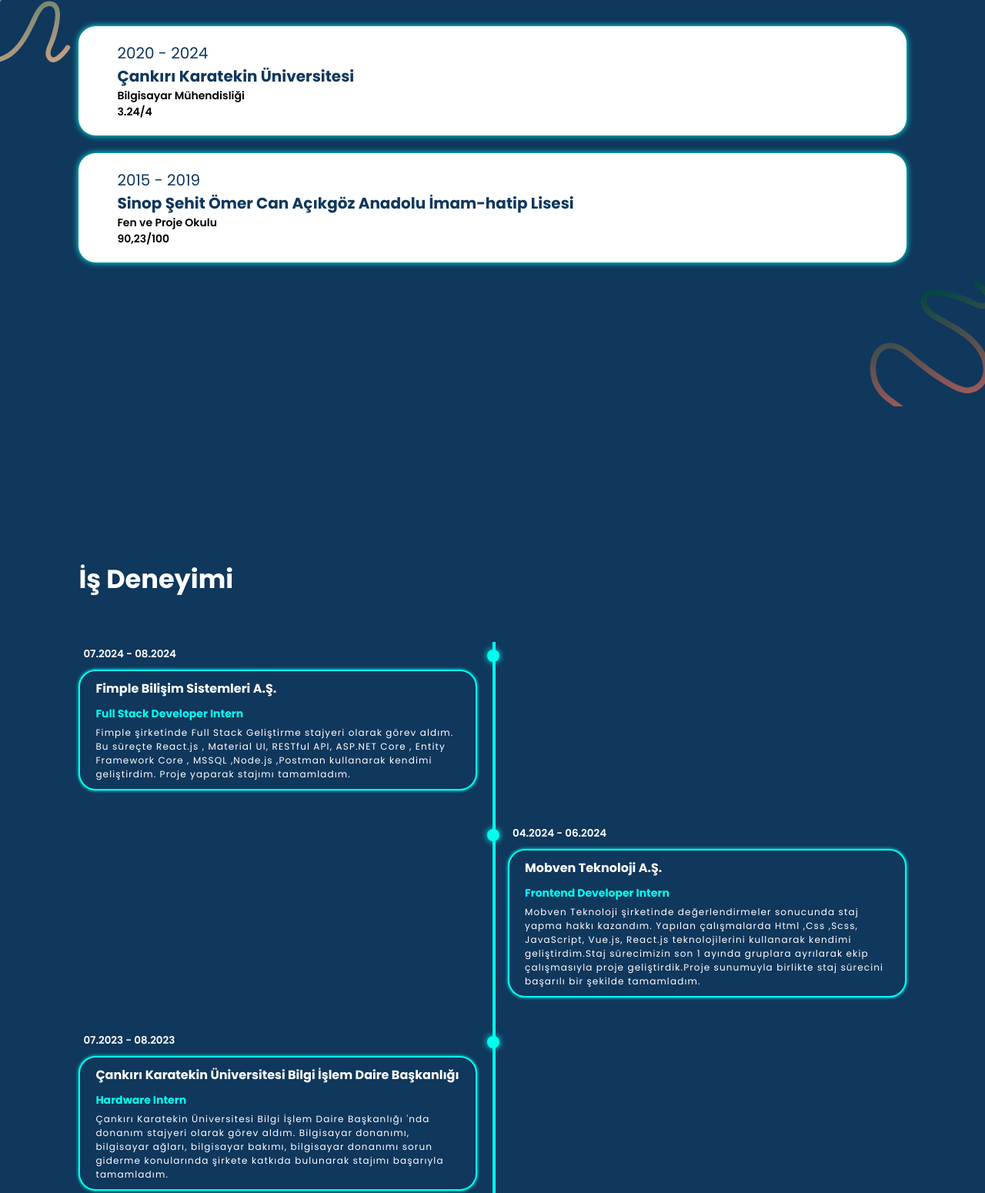
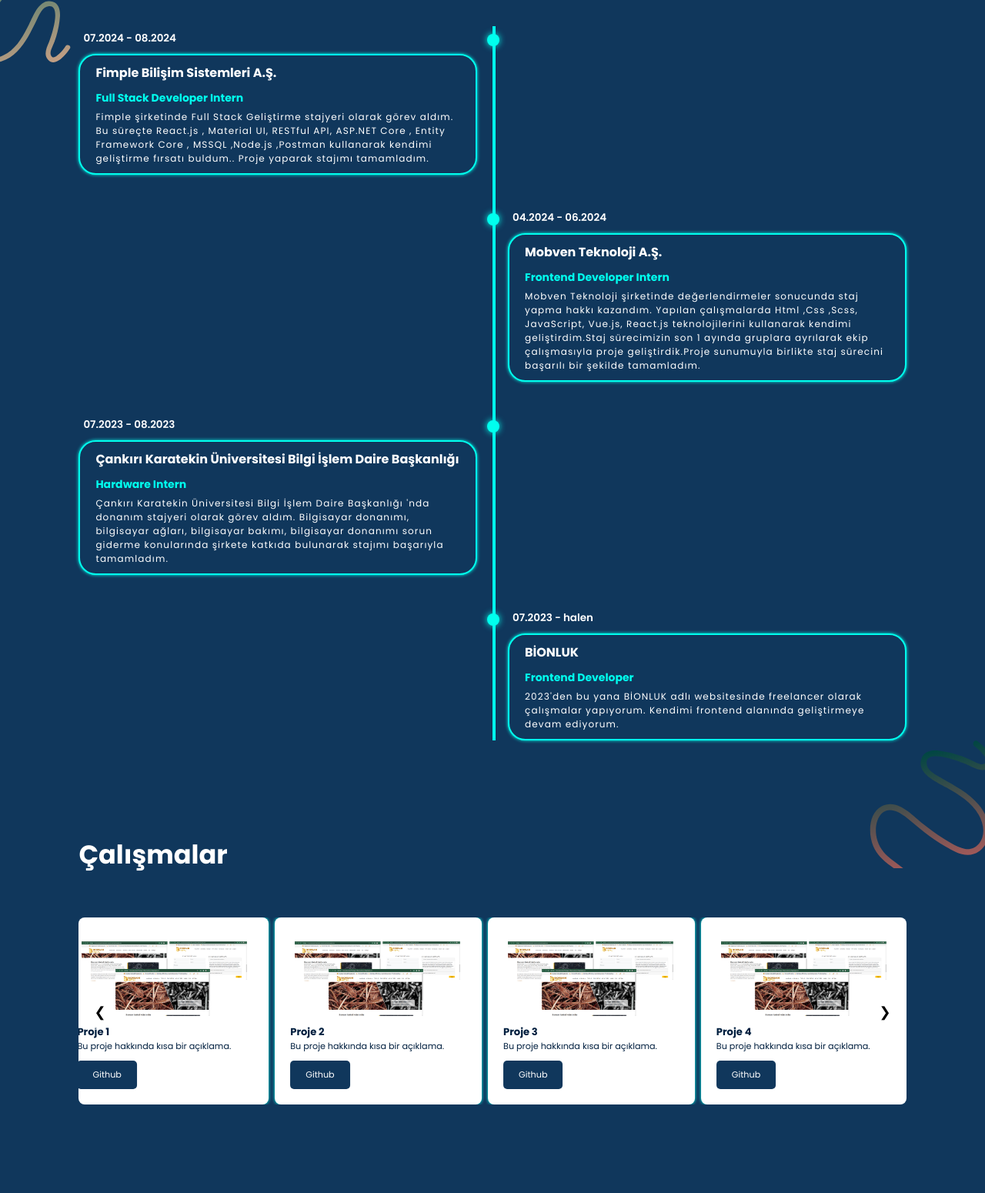
Before and after one commit to BuseNurAydn/my-portfolio-website, a plain HTML site: page index.html in a window 1280 px wide. Shown: the part 1043-2593 px from the top of the page at 77% size. Drawn offline with Linux system fonts and the light colour scheme.

Commit message:
düzenlemeler ve eklemeler yapılıyor

```diff
--- a/css/style.css
+++ b/css/style.css
@@ -205,9 +205,10 @@
     color: #10375C;
 }
 /*HOME CSS END */
-/*EDUCATİON START*/
-.edu-container{
-   max-width: 1200px;
+/*WORK CSS START*/
+.heading{
+    font-size: 3rem;
+    margin: 5rem 0;
 }
 .waveContainer{
     position: relative;
@@ -222,36 +223,6 @@
     position: absolute;
     right: -10em;
     max-width: 160px;
-}
-.edu-box{
-    background-color: #fff;
-    color: var(--bg2-color);
-    padding: 20px 50px;
-    border-radius: 2rem;
-    box-shadow: 0 0 8px var(--second-main-color);
-    cursor: pointer;
-    transition: 0.4s ease;
-    margin-bottom: 2rem;
-}
-.edu-box:hover{
-  box-shadow: 0 0 14px var(--second-main-color);
-}
-.edu-box h3{
-    font-size: 20px;
-}
-.edu-box h4,.notes{
-    font-size: 14px;
-    color: #000;
-    font-weight: 600;
-}
-.edu-date{
-    font-size: 20px;
-}
-/*EDUCATİON END*/
-/*WORK CSS START*/
-.heading{
-    font-size: 3rem;
-    margin: 5rem 0;
 }
 .timeline-items{
     max-width: 1200px;
@@ -323,3 +294,58 @@
     font-size: 12px ;
     letter-spacing: 0.1rem;
  }
+/*WORK CSS END*/
+/*PROJECT CSS START*/
+.carousel {
+    position: relative;
+    max-width: 1200px;
+    margin: auto;
+    overflow: hidden;
+    border-radius: 8px;
+}
+.carousel-container {
+    display: flex;
+    transition: transform 0.5s ease-in-out;
+}
+.card {
+    min-width: calc(100% / 4); /* 4 kart için %25 genişlik */
+    box-shadow: 0 0px 4px var(--second-main-color);
+    box-sizing: border-box;
+    padding: 20px;
+    background-color: white;
+    color: #001F3F;
+    border-radius: 8px;
+    margin-right: 8px;
+}
+.card img {
+    max-width: 100%;
+    max-height: max-content;
+    border-radius: 8px;
+}
+.button {
+    display: inline-block;
+    margin-top: 10px;
+    padding: 10px 20px;
+    background-color: var(--bg2-color);
+    color: white;
+    text-decoration: none;
+    border-radius: 5px;
+}
+.prev, .next {
+    position: absolute;
+    top: 50%;
+    transform: translateY(-50%);
+    background-color: rgba(255, 255, 255, 0.7);
+    border: none;
+    border-radius: 50%;
+    padding: 10px;
+    cursor: pointer;
+    font-size: 18px;
+    z-index: 100;
+}
+.prev {
+    left: 10px;
+}
+.next {
+    right: 10px;
+}
--- a/index.html
+++ b/index.html
@@ -30,10 +30,9 @@
 
         <nav class="navbar">
             <a href="#home" class="active">Hakkımda</a>
-            <a href="#education">Eğitim</a>
             <a href="#work">İş deneyimi</a>
             <a href="#competencies">Yetkinlikler</a>
-            <a href="#projects">Projeler</a>
+            <a href="#projects">Çalışmalar</a>
         </nav>
     </header>
     <!--HEADER END-->
@@ -61,8 +60,9 @@
 
             </div>
             <div class="btn-group">
-                <a href="#" class="buton">CV</a>
-                <a href="#" class="buton">Bana Ulaşın</a>
+                <a href="https://drive.google.com/file/d/1dx4eZtaG2lGLCyFPb0uDxHf_OD67GNTJ/view?usp=drive_link
+                " class="buton" target="_blank">CV</a>
+                <a href="mailto:busenuraydin521@gmail.com" class="buton">Bana Ulaşın</a>
             </div>
         </div>
 
@@ -72,35 +72,12 @@
     </section>
     <!--HAKKIMDA END-->
 
-     <!--EDUCATİON START-->
-    <section class="education" id="education">
-        <h2 class="heading">Eğitim</h2>
+    <!--WORK START-->
+    <section class="work" id="work">
+        <h2 class="heading">İş Deneyimi</h2>
         <div class="waveContainer">
             <img class="img-wave" src="img/svg/çizgi.svg" alt="">
         </div>
-        <div class="edu-container">
-            <div class="edu-box">
-                <div class="edu-date">2020 - 2024</div>
-                <h3>Çankırı Karatekin Üniversitesi</h3>
-                <h4>Bilgisayar Mühendisliği</h4>
-                <span class="notes">3.24/4</span>
-            </div>
-            <div class="edu-box">
-                <div class="edu-date">2015 - 2019</div>
-                <h3>Sinop Şehit Ömer Can Açıkgöz Anadolu İmam-hatip Lisesi</h3>
-                <h4>Fen ve Proje Okulu</h4>
-                <span class="notes">90,23/100</span>
-            </div>
-            <div class="waveContainer">
-                <img class="img-wave-end" src="img/svg/çizgialt.svg" alt="">
-            </div>
-        </div>
-    </section>
-     <!--EDUCATİON END-->
-
-    <!--WORK START-->
-    <section class="work" id="work">
-        <h2 class="heading">İş Deneyimi</h2>
         <div class="timeline-items">
             <div class="timeline-item">
                 <div class="timeline-dot"></div>
@@ -111,7 +88,7 @@
                     <p>Fimple şirketinde Full Stack Geliştirme stajyeri olarak görev
                         aldım. Bu süreçte React.js , Material UI, RESTful API, ASP.NET
                         Core , Entity Framework Core , MSSQL ,Node.js ,Postman
-                        kullanarak kendimi geliştirdim. Proje yaparak stajımı
+                        kullanarak kendimi geliştirme fırsatı buldum.. Proje yaparak stajımı
                         tamamladım.
                         </p>
                 </div>
@@ -154,10 +131,54 @@
                         geliştirmeye devam ediyorum.</p>
                 </div>
             </div>
-
+        </div>
+        <div class="waveContainer">
+            <img class="img-wave-end" src="img/svg/çizgialt.svg" alt="">
         </div>
     </section>
     <!--WORK END-->
+    <!--PROJECTS START-->
+       <section class="project" id="projects">
+        <h2 class="heading">Çalışmalar</h2>
+        <div class="carousel">
+            <div class="carousel-container">
+                <div class="card">
+                    <img src="./img/Adsız tasarım (1).png" alt="Proje 1">
+                    <h3>Proje 1</h3>
+                    <p>Bu proje hakkında kısa bir açıklama.</p>
+                    <a href="#" class="button">Github</a>
+                </div>
+                <div class="card">
+                    <img src="./img/Adsız tasarım (1).png" alt="Proje 2">
+                    <h3>Proje 2</h3>
+                    <p>Bu proje hakkında kısa bir açıklama.</p>
+                    <a href="#" class="button">Github</a>
+                </div>
+                <div class="card">
+                    <img src="./img/Adsız tasarım (1).png" alt="Proje 3">
+                    <h3>Proje 3</h3>
+                    <p>Bu proje hakkında kısa bir açıklama.</p>
+                    <a href="#" class="button">Github</a>
+                </div>
+                <div class="card">
+                    <img src="./img/Adsız tasarım (1).png" alt="Proje 4">
+                    <h3>Proje 4</h3>
+                    <p>Bu proje hakkında kısa bir açıklama.</p>
+                    <a href="#" class="button">Github</a>
+                </div>
+                <div class="card">
+                    <img src="./img/Adsız tasarım (1).png" alt="Proje 5">
+                    <h3>Proje 5</h3>
+                    <p>Bu proje hakkında kısa bir açıklama.</p>
+                    <a href="#" class="button">Github</a>
+                </div>
+            </div>
+            <button class="prev" onclick="moveSlide(-1)">&#10094;</button>
+            <button class="next" onclick="moveSlide(1)">&#10095;</button>
+        </div>
+       </section>
+
+    <!--PROJECTS END-->
 
 
     <script src="js/script.js"></script>
--- a/js/script.js
+++ b/js/script.js
@@ -1,3 +1,21 @@
-/** js kodlar yazılacak
- *
- */
+/** js kodlar yazılacak */
+let currentSlide = 0;
+
+function moveSlide(direction) {
+    const slides = document.querySelectorAll('.card');
+    const totalSlides = slides.length;
+
+
+    currentSlide += direction;
+
+    if (currentSlide < 0) {
+        currentSlide = Math.ceil(totalSlides / 4) -1 ; // Son gruba git
+    } else if (currentSlide >= Math.ceil(totalSlides / 4)) {
+        currentSlide = 0; // İlk gruba dön
+    }
+    const carouselContainer = document.querySelector('.carousel-container');
+    carouselContainer.style.transform = `translateX(-${currentSlide * (100 / 4)}%)`; // 4 kart gösterdiğimiz için
+}
+setInterval(() => {
+    moveSlide(1);
+}, 5000); // 5 saniyede bir otomatik kaydırma
```
Also changed, not shown: img/Adsız tasarım (1).png (added).
